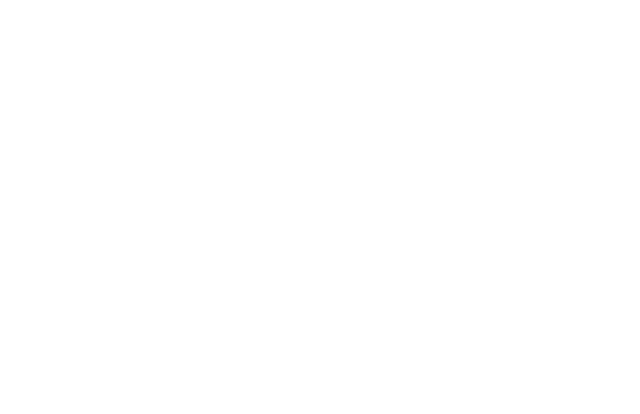
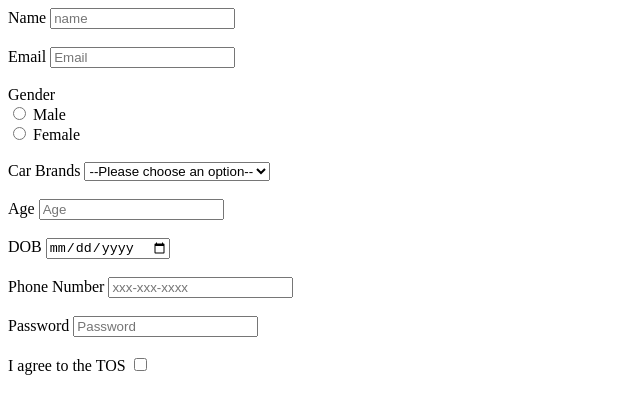
Before and after one commit to acciojob/signup-form-car-vikrant-1996, a website: page main.html in a window 1280 px wide. Shown: the whole page, without its empty margins (0-640 px from the left). Drawn offline with Linux system fonts and the light colour scheme.

Commit message:
created a submission

```diff
--- a/main.html
+++ b/main.html
@@ -8,6 +8,44 @@
 
 <body>
 	<!-- the entire body must be written by student -->
+	<form method="post">
+		<label for="name">Name</label>
+		<input type="text" id="name" required placeholder="name">
+		<br><br>
+		<label for="email">Email</label>
+		<input type="email" id="email" required placeholder="Email">
+		<br><br>
+		<label for="gender">Gender</label><br>
+        <input type="radio" id="gender_m" name="gender" value="male" required>
+        <label for="gender_m">Male</label><br>
+        <input type="radio" id="gender_f" name="gender" value="female">
+        <label for="gender_f">Female</label>
+		<br><br>
+		<label for="cars">Car Brands</label>
+		<select id="cars" required >
+			<option value="" disabled selected>--Please choose an option--</option>
+			<option value="german">BMW</option>
+			<option value="pitbull">Kia</option>
+			<option value="labra">Audi</option>
+		</select>
+		<br><br>
+		<label for="age">Age</label>
+		<input type="number" id="age" required placeholder="Age">
+		<br><br>
+		<label for="dob">DOB</label>
+		<input type="date" id="dob" required>
+		<br><br>
+		<label for="tel">Phone Number</label>
+		<input type="tel" id="tel" placeholder="xxx-xxx-xxxx">
+		<br><br>
+		<label for="password">Password</label>
+		<input type="password" id="password" required placeholder="Password">
+		<br><br>
+		<label for="tos">I agree to the TOS</label>
+		<input type="checkbox" id="tos" required >
+
+
+	</form>
     <script type="text/javascript" src="./script.js">
 </script>
 
```
